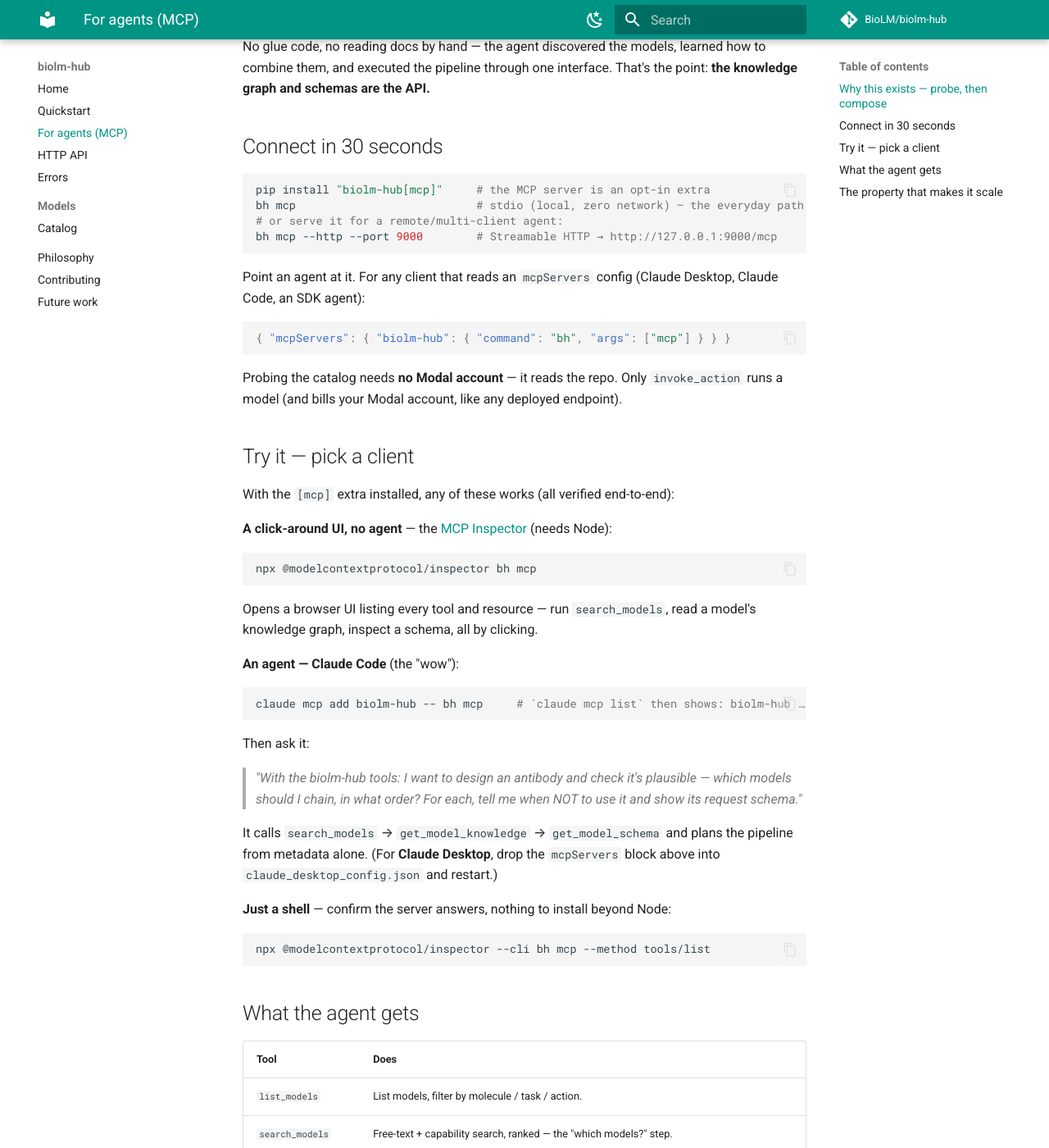
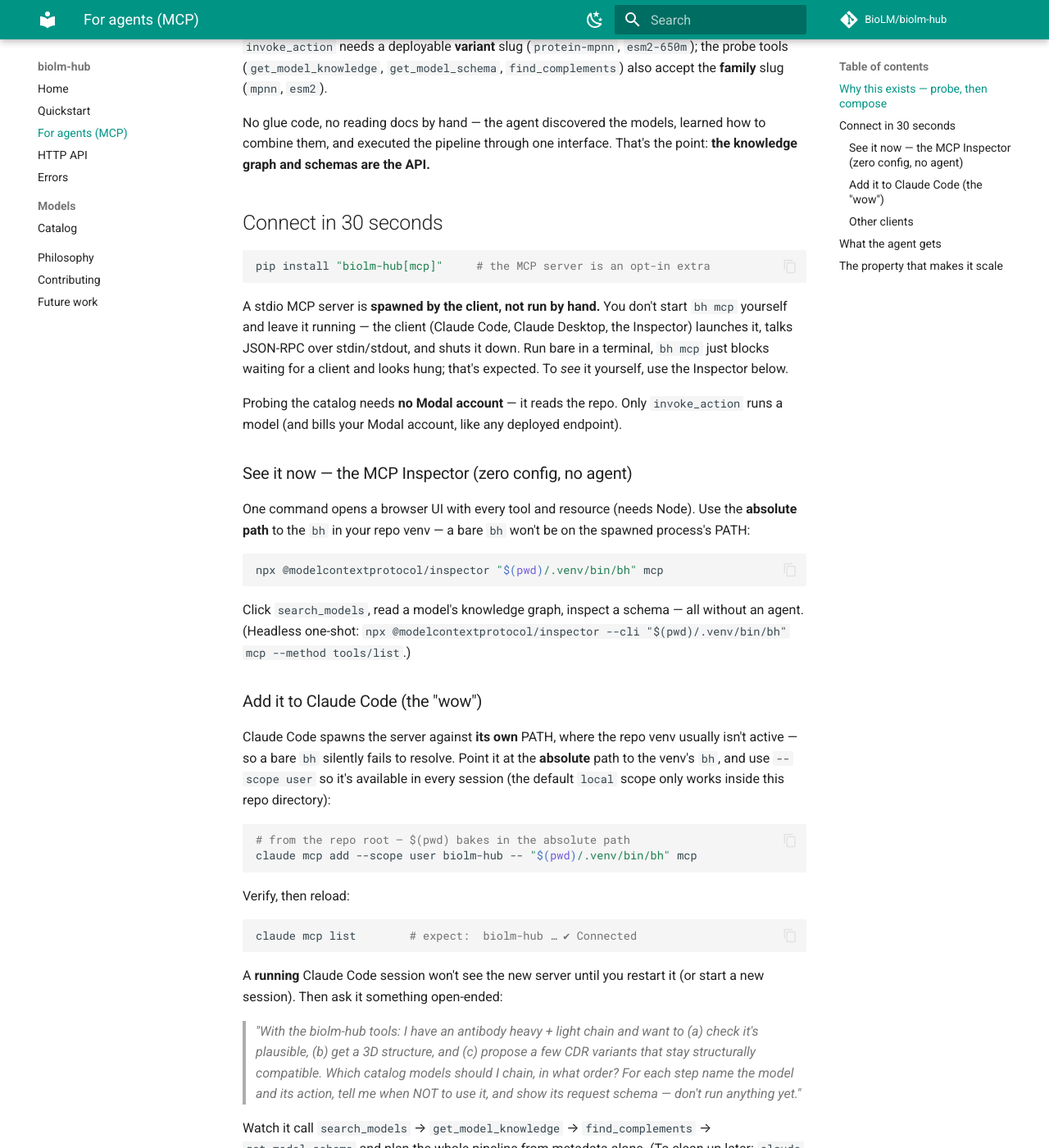
Before and after one commit to BioLM/biolm-hub, an MkDocs documentation site: the page built from docs/mcp.md, in a window 1280 px wide and 1400 px high, scrolled down 708 px. Shown: the whole window at 82% size. Built offline with MkDocs 1.6.1 and Material for MkDocs 9.7.7, drawn with Linux system fonts in a browser that asks for light colours; comment, search, counter and statistics services are not loaded; some of the changed text lies outside the part shown.

Commit message:
docs(mcp): fix walkthrough calls + gotcha-proof the client/Claude Code setup (all verified) (#36)
A docs review (info + usability) found real bugs and the exact friction a user hit setting up Claude Code.

Accuracy fixes (both docs):
- `search_models(task="inverse_folding")` → `list_models(task="inverse_folding")` — `search_models`
  requires a `query`; `list_models` is the pure capability filter.
- `invoke_action("mpnn", …)` → `invoke_action("protein-mpnn", …)` — `mpnn` is a family; invoke needs a
  deployable variant. Added a note: probe tools accept the family slug, invoke needs a variant.
- README error table: `field required` → `Field required` (Pydantic v2 casing).

Usability (the setup traps, now documented):
- **Don't run `bh mcp` by hand** — a stdio server is spawned by the client; run bare it just hangs.
- **Bare `bh` fails** — Claude Code spawns against its own PATH; use the absolute `.venv/bin/bh`.
- **`--scope user`** so it's global (default `local` is repo-dir-only), verify with `claude mcp list`
  (→ ✔ Connected), and restart Claude Code to pick up a new server.
- Promoted the MCP Inspector as the zero-config "see it now" path.
- Sample prompt is now an open-ended antibody design→structure→redesign query over real complements
  edges (ablang2 → abodybuilder3 → antifold), illustrating MCP + KG composition.

Every command verified live: Inspector (UI + `--cli`), `claude mcp add --scope user … .venv/bin/bh`
→ ✔ Connected, and the `--transport http` form.

````diff
--- a/docs/mcp.md
+++ b/docs/mcp.md
@@ -11,14 +11,18 @@
 
 > **"Design a protein that binds target X, then check the designs are plausible."**
 >
-> 1. **Which models?** `search_models(task="inverse_folding")` → ProteinMPNN, and friends, each with a
+> 1. **Which models?** `list_models(task="inverse_folding")` → ProteinMPNN, and friends, each with a
 >    one-line summary and its capability tags.
 > 2. **Is it the right fit?** `get_model_knowledge("mpnn")` → when to use it, when *not* to, its
 >    benchmarks — and its **complements**, which point at **ESM-2** for scoring designed sequences.
 > 3. **How do I call them?** `get_model_schema("mpnn", "generate")` and
 >    `get_model_schema("esm2-650m", "log_prob")` → the exact request/response JSON Schemas.
-> 4. **Run the chain.** `invoke_action("mpnn", "generate", …)` produces designs →
+> 4. **Run the chain.** `invoke_action("protein-mpnn", "generate", …)` produces designs →
 >    `invoke_action("esm2-650m", "log_prob", …)` scores them. Keep the plausible ones.
+
+`invoke_action` needs a deployable **variant** slug (`protein-mpnn`, `esm2-650m`); the probe tools
+(`get_model_knowledge`, `get_model_schema`, `find_complements`) also accept the **family** slug
+(`mpnn`, `esm2`).
 
 No glue code, no reading docs by hand — the agent discovered the models, learned how to combine them,
 and executed the pipeline through one interface. That's the point: **the knowledge graph and schemas
@@ -28,55 +32,70 @@
 
 ```bash
 pip install "biolm-hub[mcp]"     # the MCP server is an opt-in extra
-bh mcp                           # stdio (local, zero network) — the everyday path
-# or serve it for a remote/multi-client agent:
-bh mcp --http --port 9000        # Streamable HTTP → http://127.0.0.1:9000/mcp
 ```
 
-Point an agent at it. For any client that reads an `mcpServers` config (Claude Desktop, Claude Code,
-an SDK agent):
-
-```json
-{ "mcpServers": { "biolm-hub": { "command": "bh", "args": ["mcp"] } } }
-```
+A stdio MCP server is **spawned by the client, not run by hand.** You don't start `bh mcp` yourself and
+leave it running — the client (Claude Code, Claude Desktop, the Inspector) launches it, talks JSON-RPC
+over stdin/stdout, and shuts it down. Run bare in a terminal, `bh mcp` just blocks waiting for a client
+and looks hung; that's expected. To *see* it yourself, use the Inspector below.
 
 Probing the catalog needs **no Modal account** — it reads the repo. Only `invoke_action` runs a model
 (and bills your Modal account, like any deployed endpoint).
 
-## Try it — pick a client
+### See it now — the MCP Inspector (zero config, no agent)
 
-With the `[mcp]` extra installed, any of these works (all verified end-to-end):
-
-**A click-around UI, no agent** — the [MCP Inspector](https://github.com/modelcontextprotocol/inspector)
-(needs Node):
+One command opens a browser UI with every tool and resource (needs Node). Use the **absolute path** to
+the `bh` in your repo venv — a bare `bh` won't be on the spawned process's PATH:
 
 ```bash
-npx @modelcontextprotocol/inspector bh mcp
+npx @modelcontextprotocol/inspector "$(pwd)/.venv/bin/bh" mcp
 ```
 
-Opens a browser UI listing every tool and resource — run `search_models`, read a model's knowledge
-graph, inspect a schema, all by clicking.
+Click `search_models`, read a model's knowledge graph, inspect a schema — all without an agent.
+(Headless one-shot: `npx @modelcontextprotocol/inspector --cli "$(pwd)/.venv/bin/bh" mcp --method tools/list`.)
 
-**An agent — Claude Code** (the "wow"):
+### Add it to Claude Code (the "wow")
+
+Claude Code spawns the server against **its own** PATH, where the repo venv usually isn't active — so a
+bare `bh` silently fails to resolve. Point it at the **absolute** path to the venv's `bh`, and use
+`--scope user` so it's available in every session (the default `local` scope only works inside this repo
+directory):
 
 ```bash
-claude mcp add biolm-hub -- bh mcp     # `claude mcp list` then shows: biolm-hub … ✔ Connected
+# from the repo root — $(pwd) bakes in the absolute path
+claude mcp add --scope user biolm-hub -- "$(pwd)/.venv/bin/bh" mcp
 ```
 
-Then ask it:
-
-> *"With the biolm-hub tools: I want to design an antibody and check it's plausible — which models
-> should I chain, in what order? For each, tell me when NOT to use it and show its request schema."*
-
-It calls `search_models` → `get_model_knowledge` → `get_model_schema` and plans the pipeline from
-metadata alone. (For **Claude Desktop**, drop the `mcpServers` block above into
-`claude_desktop_config.json` and restart.)
-
-**Just a shell** — confirm the server answers, nothing to install beyond Node:
+Verify, then reload:
 
 ```bash
-npx @modelcontextprotocol/inspector --cli bh mcp --method tools/list
+claude mcp list        # expect:  biolm-hub … ✔ Connected
 ```
+
+A **running** Claude Code session won't see the new server until you restart it (or start a new
+session). Then ask it something open-ended:
+
+> *"With the biolm-hub tools: I have an antibody heavy + light chain and want to (a) check it's
+> plausible, (b) get a 3D structure, and (c) propose a few CDR variants that stay structurally
+> compatible. Which catalog models should I chain, in what order? For each step name the model and its
+> action, tell me when NOT to use it, and show its request schema — don't run anything yet."*
+
+Watch it call `search_models` → `get_model_knowledge` → `find_complements` → `get_model_schema` and
+plan the whole pipeline from metadata alone. (To clean up later: `claude mcp remove biolm-hub`.)
+
+### Other clients
+
+Any client that reads an `mcpServers` config (Claude Desktop, an SDK agent) takes the same **absolute**
+path — replace `/ABS/PATH/TO` with your checkout:
+
+```json
+{ "mcpServers": { "biolm-hub": { "command": "/ABS/PATH/TO/biolm-hub/.venv/bin/bh", "args": ["mcp"] } } }
+```
+
+Drop that into `claude_desktop_config.json` and **restart** Claude Desktop. To serve a
+remote/multi-client agent instead, run `bh mcp --http` (Streamable HTTP at `http://127.0.0.1:9000/mcp`)
+and give the client the URL — for Claude Code, with the server running:
+`claude mcp add --transport http --scope user biolm-hub http://127.0.0.1:9000/mcp`.
 
 ## What the agent gets
 
````
Also changed, not shown: gateway/mcp/README.md (+31 -27 lines).
